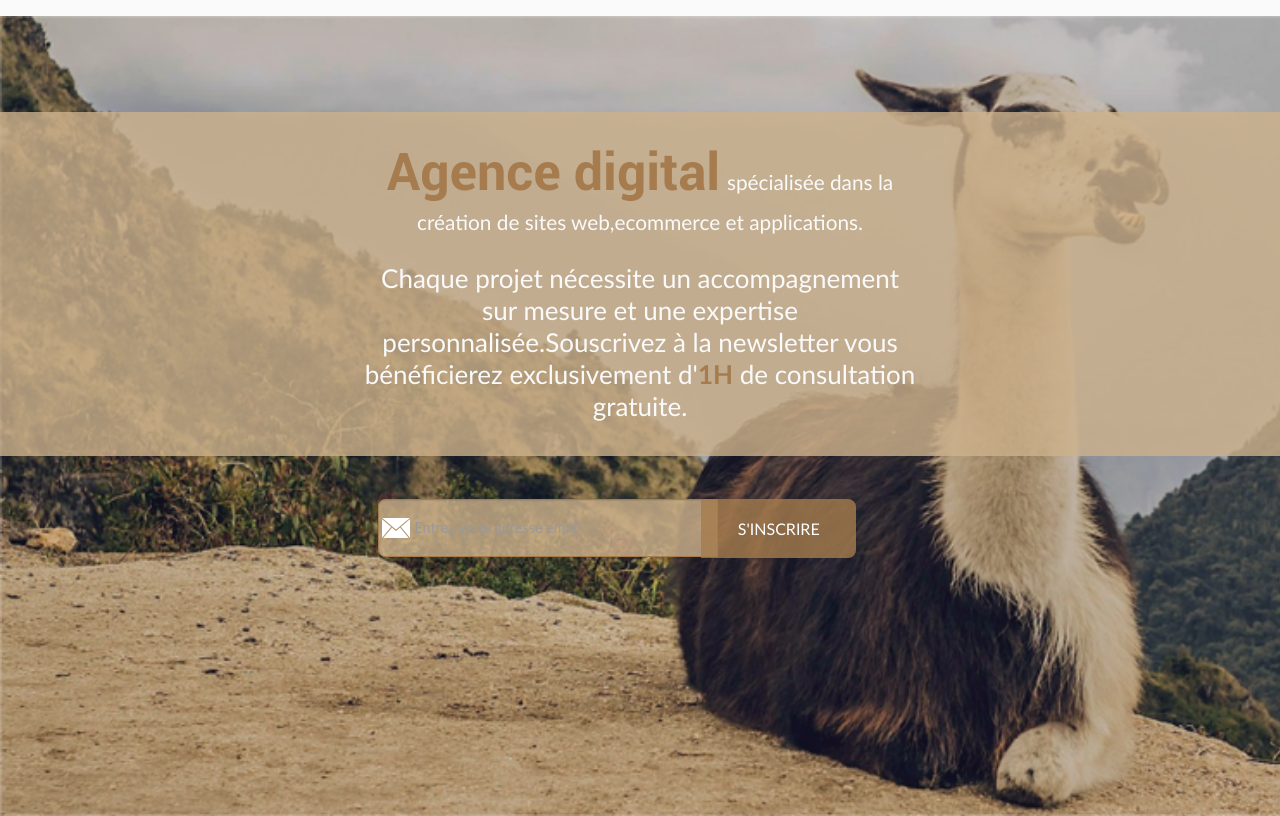
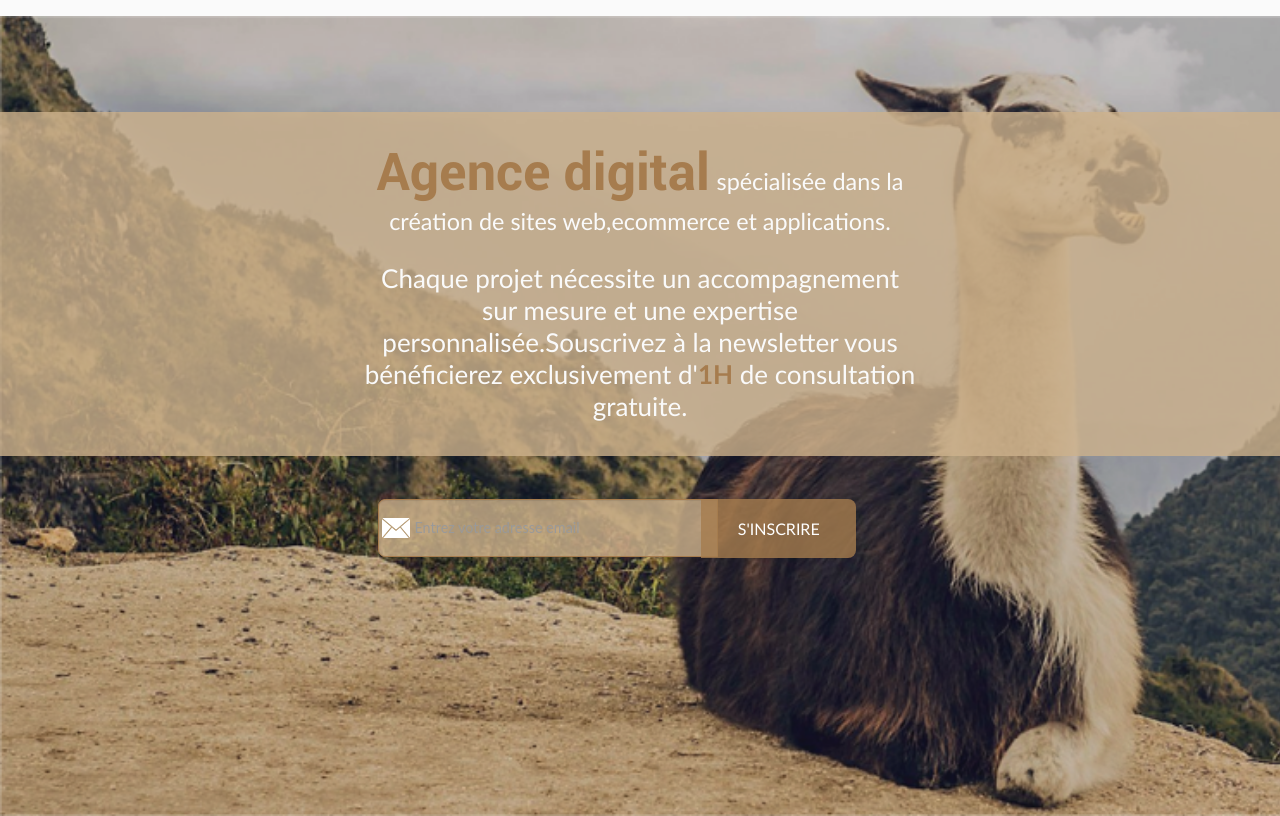
Before and after one commit to beicm/beicm.github.io, a PHP site: page / in a window 1280 px wide. Shown: the part 59-875 px from the top of the page. Run offline with PHP 8.4, Linux system fonts and the light colour scheme; style sheets or scripts are compiled from the project's sources; some web fonts are replaced.

Commit message:
another update

```diff
--- a/assets/css/bei_style.less
+++ b/assets/css/bei_style.less
@@ -72,7 +72,7 @@ $$$$$$$$$$$$		$$$$$$$$$$$$        $$$$$$$$$$
 @color_text:#fafafa;
 @COLOR_BTN:rgba(166,124,78,.8);
 @font_success_sub:normal 1em 'lato-Black',Trebuchet MS,Lucida Console ,sans-serif ,Helvetica;
-@font_em: normal .8em 'lato-Italic',Trebuchet MS,Lucida Console ,sans-serif ,Helvetica;
+@font_em: normal .9em 'lato-Italic',Trebuchet MS,Lucida Console ,sans-serif ,Helvetica;
 
 /*========================== GLOBAL ==================================*/
 
@@ -190,7 +190,7 @@ body{
 						height: 4em !important;
 						line-height: 1.5em;
 						padding-left: 2.5em;
-						color:@color_text;
+						color:#fafafa;
 						font:@font_text_input;
 						border-color: #a67c4e;
 
```
